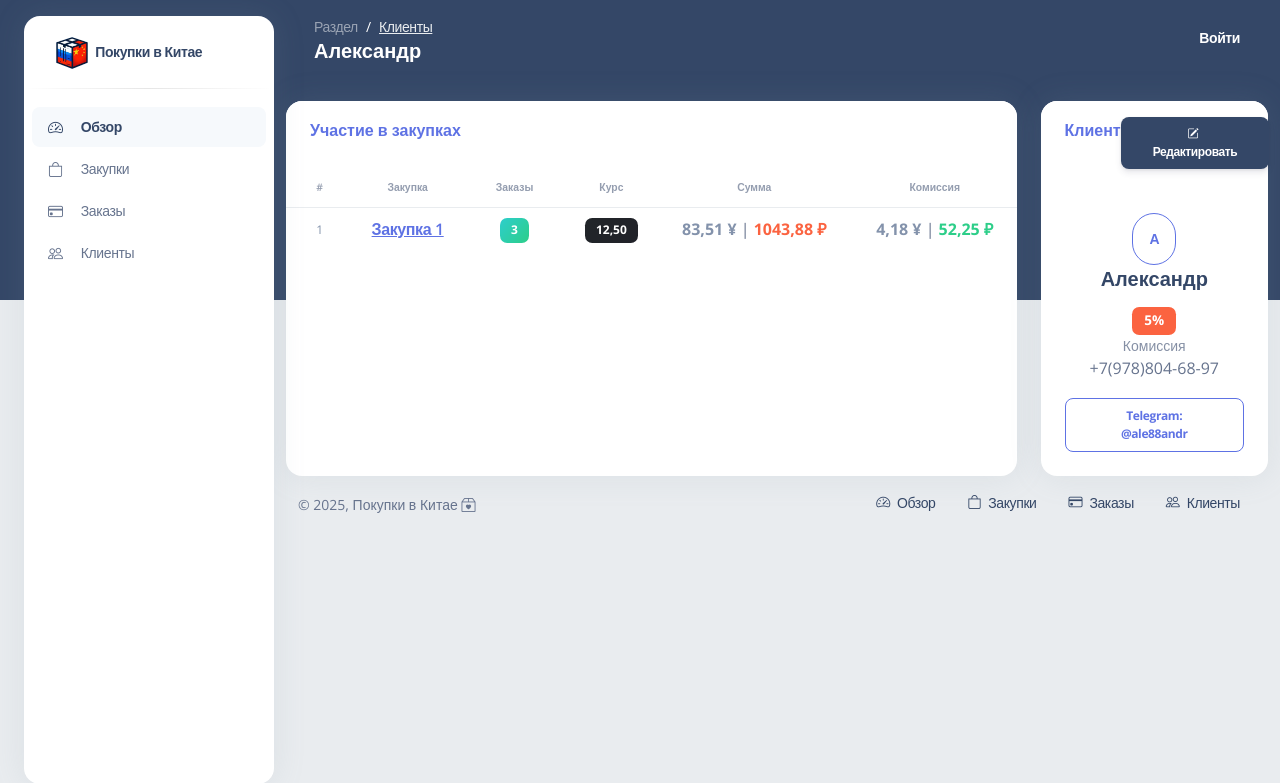
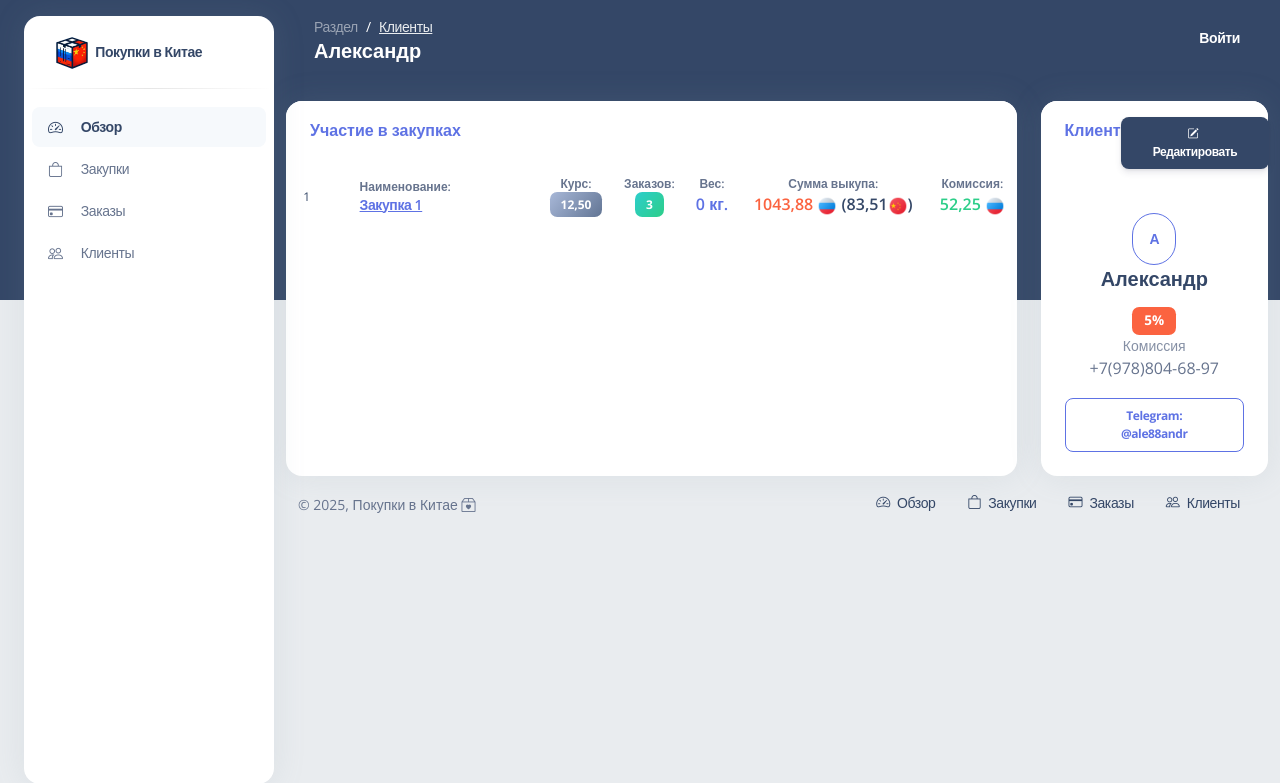
Before and after one commit to ale88andr/pik, a Django app: page /customers/1/ in a window 1280 px wide. Shown: the top 783 px of the page. Run offline with Django 5.2, Linux system fonts and the light colour scheme; data comes from the database, SQL or seed files in the repository; both versions use the stored data as it was after the commit; some libraries are stand-ins or nearby versions.

Commit message:
feat: add order weight

```diff
--- /dev/null
+++ b/order/templates/common/purchases-customer.html
@@ -0,0 +1,101 @@
+{% load extras %}
+
+<div class="table-responsive">
+    <table class="table align-items-center ">
+        <tbody>
+            {% for purchase in orders %}
+                <tr>
+                    <td>
+                        <div class="text-center">
+                            <h6 class="text-xs font-weight-light mb-0 ms-2">{{ forloop.counter }}</h6>
+                        </div>
+                    </td>
+                    <td class="w-30">
+                        <div class="d-flex px-2 py-1 align-items-center">
+                            <div class="ms-4">
+                                <p class="text-xs font-weight-bold mb-0">Наименование:</p>
+                                <h6 class="text-sm mb-0">
+                                    <a class="link-primary" href="{% url 'customer-purchase' pk=customer.pk purchase_pk=purchase.purchase__id %}">
+                                        {{ purchase.purchase__title }}
+                                    </a>
+                                </h6>
+                            </div>
+                        </div>
+                    </td>
+                    <td>
+                        <div class="text-center">
+                            <p class="text-xs font-weight-bold mb-0">Курс:</p>
+                            <span class="badge bg-gradient-secondary">{{ purchase.purchase__exchange }}</span>
+                        </div>
+                    </td>
+                    <td>
+                        <div class="text-center">
+                            <p class="text-xs font-weight-bold mb-0">Заказов:</p>
+                            <span class="badge bg-gradient-success">{{ purchase.total }}</span>
+                        </div>
+                    </td>
+                    <td class="align-middle text-sm">
+                        <div class="col text-center">
+                            <p class="text-xs font-weight-bold mb-0">Вес:</p>
+                            <h6 class="text-primary mb-0">
+                                {{ purchase.weight }} кг.
+                            </h6>
+                        </div>
+                    </td>
+                    <td class="align-middle text-sm">
+                        <div class="col text-center">
+                            <p class="text-xs font-weight-bold mb-0">Сумма выкупа:</p>
+                            <h6 class="mb-0">
+                                <span class="text-warning ">
+                                    {{ purchase.sum_in_rub }}
+                                    <img src="/static/assets/img/russia.png" style="width: 20px"/>
+                                </span>
+                                ({{ purchase.sum|floatformat:2 }}<img src="/static/assets/img/china.png" style="width: 20px"/>)
+                            </h6>
+                        </div>
+                    </td>
+                    <td class="align-middle text-sm">
+                        <div class="col text-center">
+                            <p class="text-xs font-weight-bold mb-0">Комиссия:</p>
+                            <h6 class="text-success mb-0">
+                                {{ purchase.tax_in_rub }}
+                                <img src="/static/assets/img/russia.png" style="width: 20px"/>
+                            </h6>
+                        </div>
+                    </td>
+                </tr>
+            {% empty %}
+                <tr class="text-center no-hover">
+                    <td colspan="4" class="no-hover p-4">
+                        <svg
+                            height="45px"
+                            width="45px"
+                            version="1.1"
+                            id="empty"
+                            xmlns="http://www.w3.org/2000/svg"
+                            xmlns:xlink="http://www.w3.org/1999/xlink"
+                            viewBox="0 0 412.533 412.533"
+                            xml:space="preserve"
+                        >
+                            <g>
+                                <path
+                                    style="fill:#c1c1c2;"
+                                    d="M412.485,203.954h0.041c0-14.323-5.609-27.336-14.729-37.042l0.016-0.016l-79.27-101.819H90.479
+                                    L13.493,168.961l0.033,0.033c-7.283,8.616-11.762,19.565-12.534,31.514C0.415,201.629,0,202.84,0,204.19v135.138
+                                    c0,4.495,3.642,8.129,8.129,8.129h396.276c4.495,0,8.129-3.633,8.129-8.129V204.19
+                                    C412.533,204.109,412.485,204.035,412.485,203.954z M97.844,81.335H311.43l48.389,68.5c-0.512-0.016-1-0.081-1.52-0.081h-97.502
+                                    v24.369c0,27.67-29.052,21.687-37.96,21.687h-32.466c-8.909,0-37.96,5.983-37.96-21.687v-24.369H54.9
+                                    c-1.016,0-2.008,0.098-3.016,0.146L97.844,81.335z M396.276,331.199H16.265V204.19c0-0.081-0.041-0.154-0.049-0.236h0.723
+                                    c0-20.923,17.029-37.944,37.96-37.944h81.253v8.112c0,27.987,21.281,37.944,54.218,37.944h32.466
+                                    c32.945,0,54.218-9.957,54.218-37.944v-8.112h81.261c10.461,0,19.948,4.251,26.824,11.12l0.016,0.016
+                                    c6.869,6.869,11.112,16.347,11.112,26.808h0.057c0,0.081-0.049,0.154-0.049,0.236C396.276,204.19,396.276,331.199,396.276,331.199z
+                                    "
+                                />
+                            </g>
+                        </svg>
+                    </td>
+                </tr>
+            {% endfor %}
+        </tbody>
+    </table>
+</div>
--- a/order/templates/customer/detail.html
+++ b/order/templates/customer/detail.html
@@ -9,56 +9,7 @@
                     <h6 class="m-0 font-weight-bold text-primary">Участие в закупках</h6>
                 </div>
                 <div class="card-body px-0 pt-0 pb-2 mt-2">
-                    <div class="table-responsive p-0">
-                        <table class="table align-items-center mb-0" id="dataTable" width="100%" cellspacing="0">
-                            <thead>
-                                <tr role="row" class="text-uppercase text-center text-secondary text-xxs font-weight-bolder opacity-7">
-                                    <th>#</th>
-                                    <th>Закупка</th>
-                                    <th>Заказы</th>
-                                    <th>Курс</th>
-                                    <th>Сумма</th>
-                                    <th>Комиссия</th>
-                                </tr>
-                            </thead>
-                            <tbody>
-                                {% for purchase in orders %}
-                                    <tr class="align-middle text-center">
-                                        <td scope="row">
-                                            <p class="text-xs text-secondary mb-0">{{ forloop.counter }}</p>
-                                        </td>
-                                        <td>
-                                            <h6 class="mb-0">
-                                                <a class="link-primary" href={% url 'customer-purchase' pk=customer.pk purchase_pk=purchase.purchase__id %}>
-                                                    {{ purchase.purchase__title }}
-                                                </a>
-                                            </h6>
-                                        </td>
-                                        <td>
-                                            <span class="badge bg-gradient-success">{{ purchase.total }}</span>
-                                        </td>
-                                        <td>
-                                            <span class="badge bg-gradient-dark">{{ purchase.purchase__exchange }}</span>
-                                        </td>
-                                        <td>
-                                            <p class="mb-0">
-                                                <span class="text-xl text-secondary font-weight-bolder">{{ purchase.sum|floatformat:2 }} ¥</span> |
-                                                <span class="text-xl text-warning font-weight-bolder">{{ purchase.sum_in_rub }} ₽</span>
-                                            </p>
-                                        </td>
-                                        <td class="d-none d-md-block">
-                                            <p class="mb-0">
-                                                <span class="text-xl text-secondary font-weight-bolder">{{ purchase.tax|floatformat:2 }} ¥</span> |
-                                                <span class="text-xl text-success font-weight-bolder">{{ purchase.tax_in_rub }} ₽</span>
-                                            </p>
-                                        </td>
-                                    </tr>
-                                {% empty %}
-                                    {% include "common/tables/empty.html" with colspan=6 %}
-                                {% endfor %}
-                            </tbody>
-                        </table>
-                    </div>
+                    {% include "common/purchases-customer.html" %}
                 </div>
             </div>
         </div>
--- a/order/views/customer.py
+++ b/order/views/customer.py
@@ -54,7 +54,8 @@ def detail(request, pk):
         ).annotate(
             total=Count("id"),
             sum=Sum("order_price"),
-            tax=Sum("order_price") * customer.tax / 100
+            tax=Sum("order_price") * customer.tax / 100,
+            weight=Sum("weight") / 1000
         )
 
     for purchase in purchases:
@@ -62,6 +63,7 @@ def detail(request, pk):
         purchase["sum_in_rub"] = round(purchase.get("sum") * purchase.get("purchase__exchange"), 2)
         purchase["tax"] = round(purchase.get("tax"), 2)
         purchase["tax_in_rub"] = round(purchase.get("tax") * purchase.get("purchase__exchange"), 2)
+        purchase["weight"] = round(purchase.get("weight"), 2)
 
     return render(
         request,
```
Also changed, not shown: docker-compose.yml (added, +43 -0 lines), order/forms/order.py (+9 -0 lines), order/templates/purchase/detail.html (+5 -6 lines), order/views/order.py (+18 -5 lines), db.sqlite3, 2 other files.
